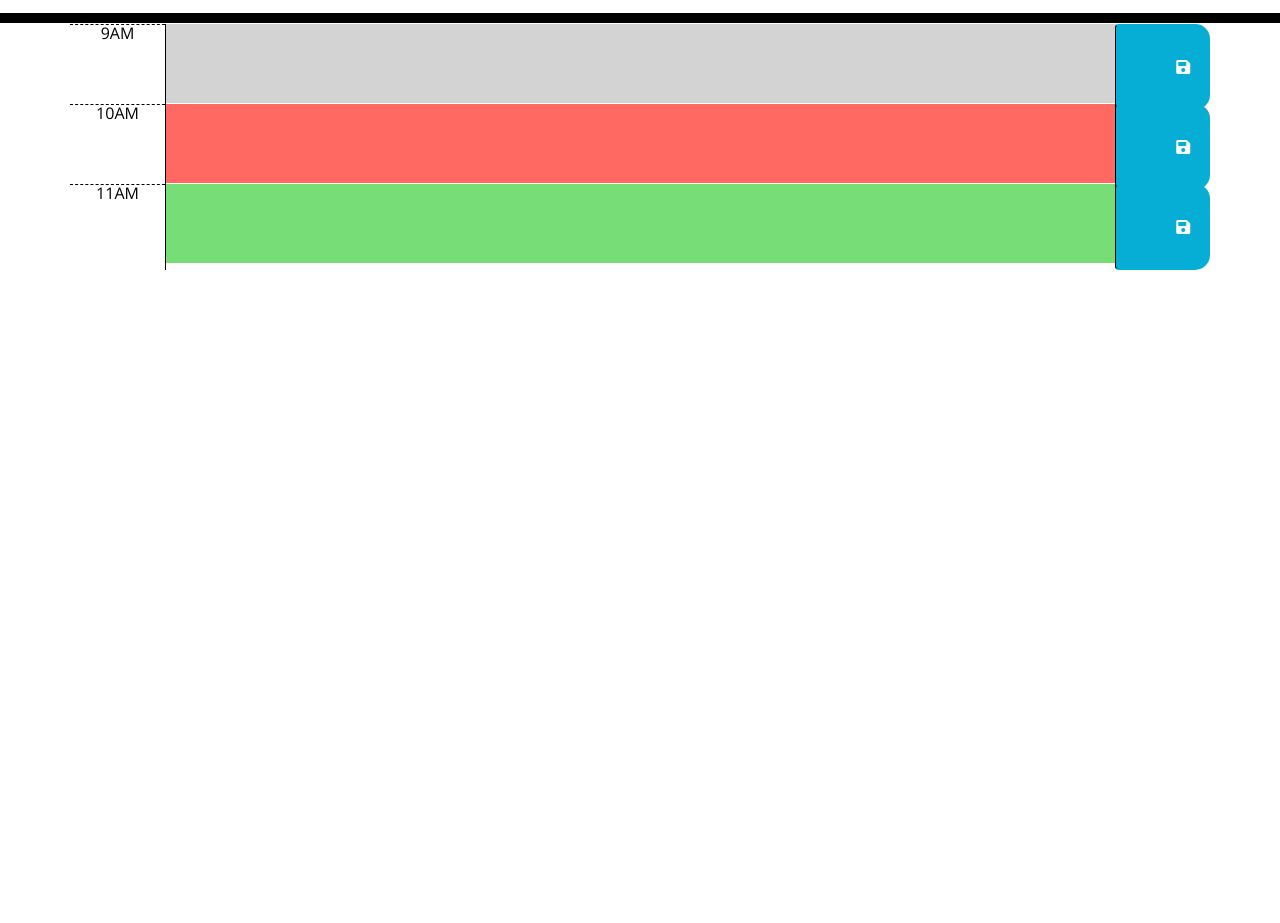
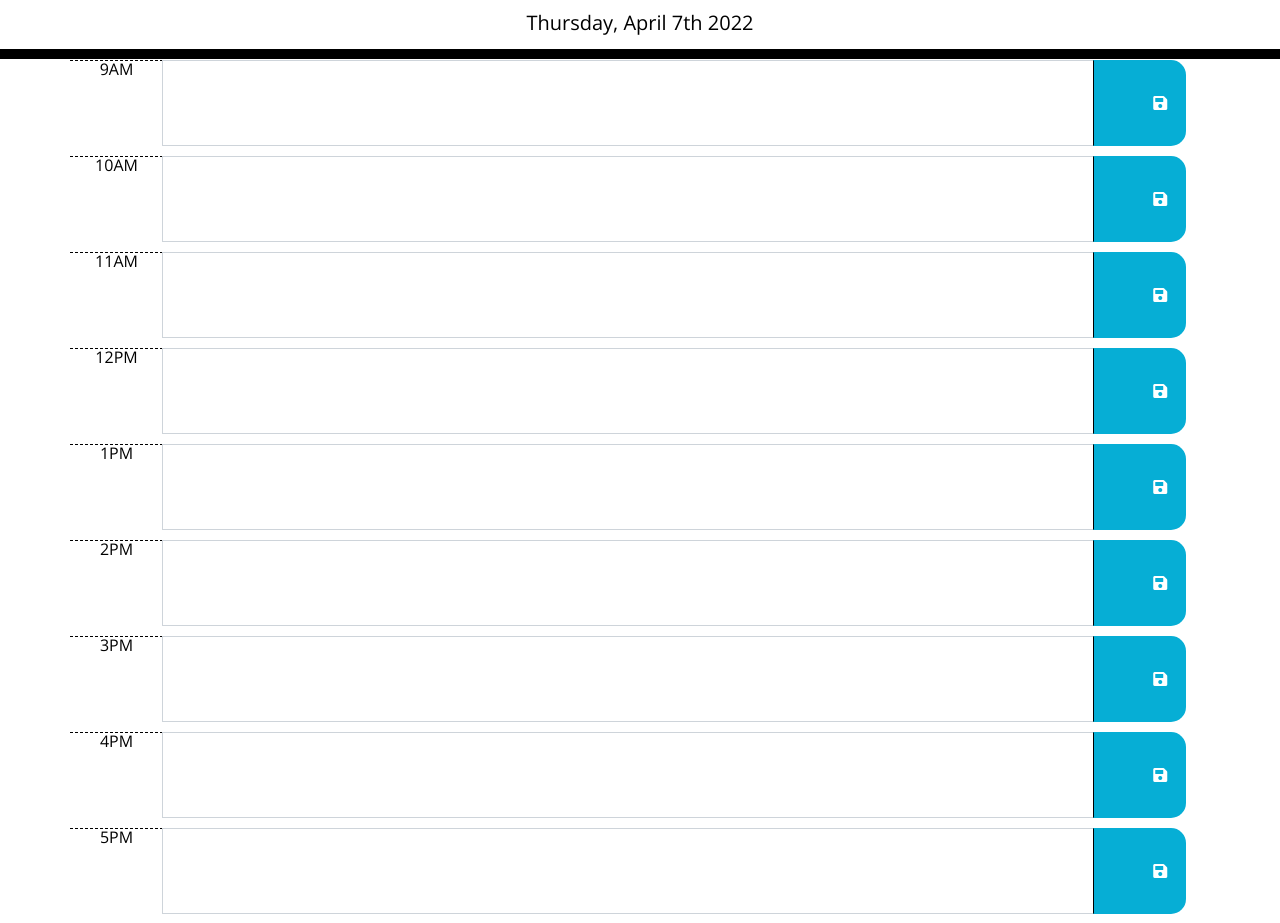
Before and after one commit to sammymayhem/totally-working-planner, a plain HTML site: page index.html in a window 1280 px wide. Shown: the part 108-1031 px from the top of the page. Before the commit the page ends 800 px from the top, so only its background shows below. Drawn offline with nearby package versions, Linux system fonts and the light colour scheme.

Commit message:
got hour blocks/styling done. Shows current date at the top.

```diff
--- a/assets/js/script.js
+++ b/assets/js/script.js
@@ -0,0 +1,4 @@
+var currentDay = moment();
+$("#currentDay").text(currentDay.format("dddd, MMMM Do YYYY"));
+
+var past = document.querySelector("description");
--- a/index.html
+++ b/index.html
@@ -1,22 +1,17 @@
 <!DOCTYPE html>
 <html lang="en">
+
 <head>
   <meta charset="UTF-8" />
   <meta name="viewport" content="width=device-width, initial-scale=1.0" />
   <meta http-equiv="X-UA-Compatible" content="ie=edge" />
+  <script type="text/javascript" src="https://cdnjs.cloudflare.com/ajax/libs/moment.js/2.27.0/moment.min.js"></script>
   <link rel="stylesheet" href="https://cdn.jsdelivr.net/npm/bootstrap@5.1.3/dist/css/bootstrap.min.css">
-    <link
-      rel="stylesheet"
-      href="https://use.fontawesome.com/releases/v5.8.1/css/all.css"
-      integrity="sha384-50oBUHEmvpQ+1lW4y57PTFmhCaXp0ML5d60M1M7uH2+nqUivzIebhndOJK28anvf"
-      crossorigin="anonymous"
-    />
-    <link
-      href="https://fonts.googleapis.com/css?family=Open+Sans&display=swap"
-      rel="stylesheet"
-    />
+  <link rel="stylesheet" href="https://use.fontawesome.com/releases/v5.8.1/css/all.css"
+    integrity="sha384-50oBUHEmvpQ+1lW4y57PTFmhCaXp0ML5d60M1M7uH2+nqUivzIebhndOJK28anvf" crossorigin="anonymous" />
+  <link href="https://fonts.googleapis.com/css?family=Open+Sans&display=swap" rel="stylesheet" />
   <link rel="stylesheet" href="./assets/css/style.css" />
-    <title>Work Day Scheduler</title>
+  <title>Totally Working Planner</title>
 </head>
 
 <body>
@@ -24,6 +19,7 @@
     <h1 class="display-3">Work Day Scheduler</h1>
     <p class="lead">A simple calendar app for scheduling your work day</p>
     <p id="currentDay" class="lead"></p>
+
   </header>
   <div class="container">
     <!-- use class for "past", "present", and "future" to apply styles
@@ -32,37 +28,85 @@
         The classes are used as examples below and should be removed from the html
         in the finished product.) -->
 
-      <!-- example of a past time block -->
-      <div id="hour-9" class="row time-block past">
+    <div id="hour-9" class="input-group mb-3 row time-block">
       <div class="col-md-1 hour">9AM</div>
-        <textarea class="col-md-10 description"> </textarea>
+      <textarea type="text" class="form-control col-md-10 description" aria-describedby="save-button"></textarea>
         <button class="btn saveBtn col-md-1">
           <i class="fas fa-save"></i>
         </button>
     </div>
 
-      <!-- example of a present time block -->
-      <div id="hour-10" class="row time-block present">
+    <div id="hour-10" class="input-group mb-3 row time-block">
       <div class="col-md-1 hour">10AM</div>
-        <textarea class="col-md-10 description"> </textarea>
+      <input type="text" class="form-control col-md-10 description" aria-describedby="save-button">
         <button class="btn saveBtn col-md-1">
           <i class="fas fa-save"></i>
         </button>
     </div>
 
-      <!-- example of a future time block -->
-      <div id="hour-11" class="row time-block future">
+    <div id="hour-11" class="input-group mb-3 row time-block">
       <div class="col-md-1 hour">11AM</div>
-        <textarea class="col-md-10 description"> </textarea>
+      <input type="text" class="form-control col-md-10 description" aria-describedby="save-button">
         <button class="btn saveBtn col-md-1">
           <i class="fas fa-save"></i>
         </button>
     </div>
+
+    <div id="hour-12" class="input-group mb-3 row time-block">
+      <div class="col-md-1 hour">12PM</div>
+      <input type="text" class="form-control col-md-10 description" aria-describedby="save-button">
+        <button class="btn saveBtn col-md-1">
+          <i class="fas fa-save"></i>
+        </button>
+    </div>
+
+    <div id="hour-13" class="input-group mb-3 row time-block">
+      <div class="col-md-1 hour">1PM</div>
+      <input type="text" class="form-control col-md-10 description" aria-describedby="save-button">
+        <button class="btn saveBtn col-md-1">
+          <i class="fas fa-save"></i>
+        </button>
+    </div>
+
+    <div id="hour-14" class="input-group mb-3 row time-block">
+      <div class="col-md-1 hour">2PM</div>
+      <input type="text" class="form-control col-md-10 description" aria-describedby="save-button">
+        <button class="btn saveBtn col-md-1">
+          <i class="fas fa-save"></i>
+        </button>
+    </div>
+
+    <div id="hour-15" class="input-group mb-3 row time-block">
+      <div class="col-md-1 hour">3PM</div>
+      <input type="text" class="form-control col-md-10 description" aria-describedby="save-button">
+        <button class="btn saveBtn col-md-1">
+          <i class="fas fa-save"></i>
+        </button>
+    </div>
+
+    <div id="hour-16" class="input-group mb-3 row time-block">
+      <div class="col-md-1 hour">4PM</div>
+      <input type="text" class="form-control col-md-10 description" aria-describedby="save-button">
+        <button class="btn saveBtn col-md-1">
+          <i class="fas fa-save"></i>
+        </button>
+    </div>
+
+    <div id="hour-17" class="input-group mb-3 row time-block">
+      <div class="col-md-1 hour">5PM</div>
+      <input type="text" class="form-control col-md-10 description" aria-describedby="save-button">
+        <button class="btn saveBtn col-md-1">
+          <i class="fas fa-save"></i>
+        </button>
+    </div>
+
   </div>
   <script src="https://code.jquery.com/jquery-3.4.1.min.js"></script>
   <script src="https://cdnjs.cloudflare.com/ajax/libs/moment.js/2.24.0/moment.min.js"></script>
+  <script src="./assets/js/script.js"></script>
 
   <!-- link your javascript files here. (Must be after jquery is linked!
       You should be able to explain why that is to be "employer ready".) -->
 </body>
+
 </html>
```
Lines whose indentation alone changed are shown as unchanged.
